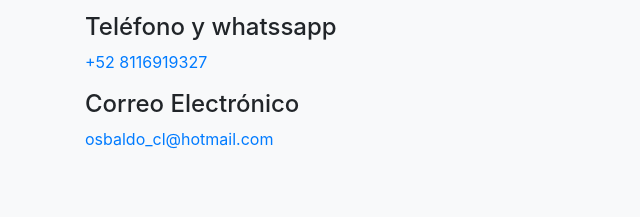
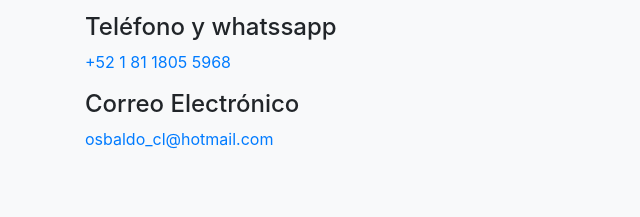
Before and after one commit to Osbaldocl/osxipura_website, a plain HTML site: page index.html in a window 1280 px wide. Shown: the part 1504-1721 px from the top of the page, 0-640 px from the left. Drawn offline with nearby package versions, Linux system fonts and the light colour scheme.

Commit message:
Se cambió el numero de contacto

```diff
--- a/index.html
+++ b/index.html
@@ -71,7 +71,7 @@
                         <h4>Dirección</h4>
                         <p>Av. Ruiz Cortines 6402 Local 3, Portal de Cumbres 1o. Sector, 64348 Monterrey, N.L.</p>
                         <h4>Teléfono y whatssapp</h4>
-                        <p><a href="tel:+528116919327">+52 8116919327</a></p>
+                        <p><a href="tel:++5218118055968">+52 1 81 1805 5968</a></p>
                         <h4>Correo Electrónico</h4>
                         <p><a href="mailto:osbaldo_cl@hotmail.com">osbaldo_cl@hotmail.com</a></p>
                     </div>
```
